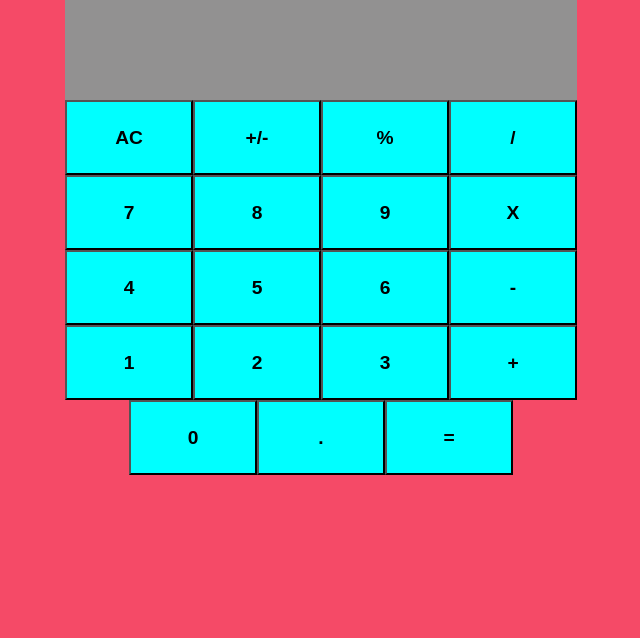
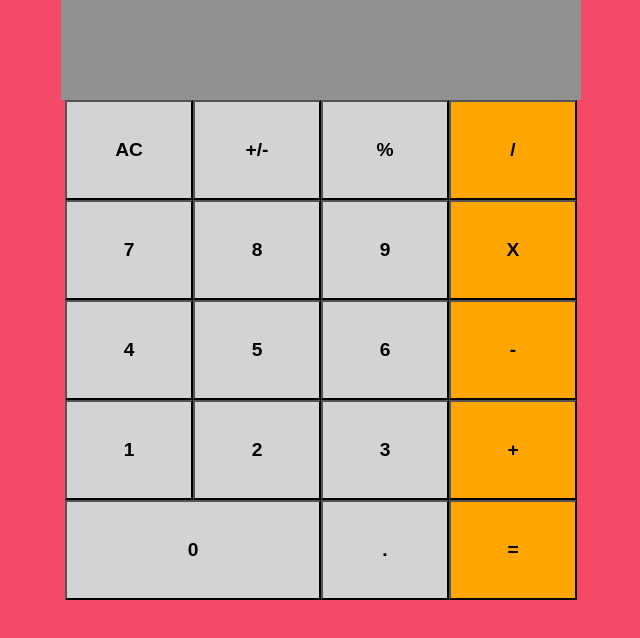
Before and after one commit to eypsrcnuygr/my-calculator, a React (Create React App) app: page / in a window 1280 px wide. Shown: the top 638 px of the page, without its empty margins (319-959 px from the left). Built offline with nearby package versions, Linux system fonts and the light colour scheme.

Commit message:
Add style due to the informations

```diff
--- a/src/Calculator.css
+++ b/src/Calculator.css
@@ -3,15 +3,13 @@ body {
 }
 
 button {
-  background-color: aqua;
   font-weight: 800;
   font-size: 1.2rem;
-  width: 10%;
-  height: 75px;
+  height: 100px;
 }
 
 button:hover {
-  background-color: burlywood;
+  background-color: burlywood !important;
 }
 
 #root :first-child {
@@ -21,12 +19,13 @@ button:hover {
 .Display {
   height: 100px;
   background-color: rgb(146, 145, 145);
-  width: 40%;
+  width: 39%;
   margin: 0 auto;
   color: beige;
   font-weight: 900;
   font-size: 1.8rem;
   display: flex;
-  justify-content: center;
+  justify-content: flex-end;
   align-items: center;
+  padding-right: 20px;
 }
--- a/src/Components/Button.js
+++ b/src/Components/Button.js
@@ -2,7 +2,9 @@ import React from 'react';
 import PropTypes from 'prop-types';
 
 const Button = props => {
-  const { name, handleClick } = props;
+  const {
+    name, handleClick, color, wide,
+  } = props;
   return (
     <>
       <button
@@ -11,6 +13,7 @@ const Button = props => {
           handleClick(name);
         }}
         value={name}
+        style={{ backgroundColor: ['+', '-', 'X', '/', '='].includes(name) ? color : 'lightgrey', width: name === '0' ? `${wide}%` : '10%' }}
       >
         {name}
       </button>
@@ -21,11 +24,15 @@ const Button = props => {
 Button.propTypes = {
   name: PropTypes.string,
   handleClick: PropTypes.func,
+  color: PropTypes.string,
+  wide: PropTypes.number,
 };
 
 Button.defaultProps = {
   name: '',
   handleClick: undefined,
+  color: 'orange',
+  wide: 20,
 };
 
 export default Button;
```
Also changed, not shown: 1 other file (tests, documents, lock files or other folders).
